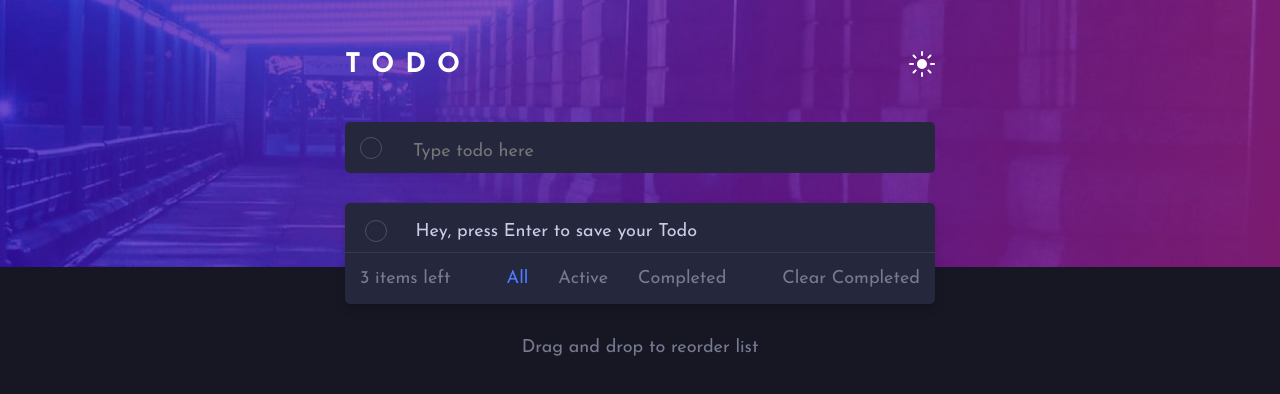
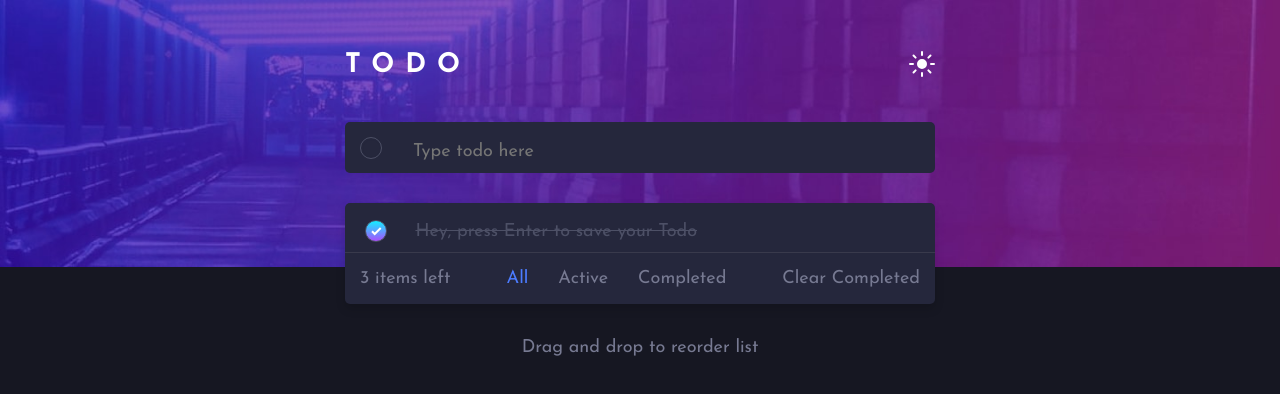
Before and after one commit to alisariyer/todo-app, a React (Create React App) app: page / in a window 1280 px wide. Both pictures are taken after a click on the element 376 px from the left and 231 px from the top of the page. Shown: the top 394 px of the page. Built offline with nearby package versions, Linux system fonts and the light colour scheme.

Commit message:
1. Add isCompleted property in object 2. Add handleCheck function in new TodoItem component 3. Add .checked styling for two themes

```diff
--- a/src/App.js
+++ b/src/App.js
@@ -9,7 +9,7 @@ export default function App() {
 
   const [isLightTheme, toggleTheme] = useReducer(prevState => !prevState, false);
 
-  const [todoList, setTodoList] = useState(() => JSON.parse(localStorage.getItem('todoList')) || [ { id: 0, content: 'Hey, press Enter to save your Todo'}]);
+  const [todoList, setTodoList] = useState(() => JSON.parse(localStorage.getItem('todoList')) || [ { id: 0, content: 'Hey, press Enter to save your Todo', isCompleted: false}]);
 
   useEffect(() => {
     localStorage.setItem('todoList', JSON.stringify(todoList))
@@ -27,6 +27,16 @@ export default function App() {
     }
   }
 
+  const handleCheck = (todoId) => {
+    setTodoList(prevTodoList => prevTodoList.map(
+      todo => todo.id !== todoId ? todo : {
+        id: todo.id,
+        content: todo.content,
+        isCompleted: !todo.isCompleted
+      }
+    ))
+  }
+
   return (
     <div className={`container-fluid p-5 ${isLightTheme ? "light-theme" : ""}`}>
       <div className="bg"></div>
@@ -36,7 +46,7 @@ export default function App() {
         onTodoChange={(value) => setNewTodo(value)}
         onTodoKeyPress={handleAddTodo}
       />
-      <ItemList todoList={todoList} />
+      <ItemList todoList={todoList} handleCheck={handleCheck}/>
       <FilterMenu />
       <div className="instructions text-center my-5">
         Drag and drop to reorder list
--- a/src/components/ItemList.js
+++ b/src/components/ItemList.js
@@ -1,30 +1,10 @@
 import React from "react";
-import CheckIcon from "./../images/icon-check.svg";
-import CrossIcon from "./../images/icon-cross.svg";
+import TodoItem from "./TodoItem";
 
-export default function ItemList({ todoList }) {
+export default function ItemList({ todoList, handleCheck }) {
 
   const list = todoList.map((todo) => {
-    return (
-      <div
-        key={todo.id}
-        className="list-group-item border-0 p-4 align-items-center"
-      >
-        <div className="row align-items-center">
-          <div className="col-1 px-2">
-            <div className="check-container bg-check mx-auto">
-              <img src={CheckIcon} alt="check" />
-            </div>
-          </div>
-          <div className="col-10 px-4 not-finished">
-            <p className="todo-text">{todo.content}</p>
-          </div>
-          <div className="col-1 px-2 text-center">
-            <img className="cross-icon" src={CrossIcon} alt="check" />
-          </div>
-        </div>
-      </div>
-    );
+    return <TodoItem key={todo.id} todo={todo} handleCheck={handleCheck}/>;
   });
   return (
     <div className="list-group shadow my-5 border-radius">
--- /dev/null
+++ b/src/components/TodoItem.js
@@ -0,0 +1,26 @@
+import React from "react";
+import CheckIcon from "./../images/icon-check.svg";
+import CrossIcon from "./../images/icon-cross.svg";
+
+export default function TodoItem({ todo, handleCheck }) {
+console.log(todo);
+  return (
+    <div
+      className={`${todo.isCompleted ? "checked" : ""} list-group-item border-0 p-4 align-items-center`}
+    >
+      <div className="row align-items-center">
+        <div className="col-1 px-2">
+          <div className="check-container bg-check mx-auto" onClick={() => handleCheck(todo.id)}>
+            <img src={CheckIcon} alt="check" />
+          </div>
+        </div>
+        <div className="col-10 px-4 not-finished">
+          <p className="todo-text">{todo.content}</p>
+        </div>
+        <div className="col-1 px-2 text-center">
+          <img className="cross-icon" src={CrossIcon} alt="check" />
+        </div>
+      </div>
+    </div>
+  );
+}
--- a/src/css/base.css
+++ b/src/css/base.css
@@ -139,6 +139,7 @@ p {
     height: calc(var(--fs) * 2.8);
     color: var(--clr-dt-dg-blue);
     background-color: var(--clr-dt-vd-ds-blue);
+    user-select: none;
 }
 
 .btn-theme,
@@ -191,6 +192,24 @@ p {
     background-color: var(--clr-dt-vd-ds-blue);
     cursor: pointer;
     z-index: 100;
+}
+
+.checked .check-container {
+    background: linear-gradient(0deg, rgb(169, 78, 255), rgb(19, 239, 255));
+}
+
+.checked .check-container::after {
+    background: none;
+}
+
+.checked img {
+    display: block !important;
+    z-index: 9999;
+}
+
+.checked .todo-text {
+    text-decoration:line-through;
+    color: var(--clr-dt-vdg-blue);
 }
 
 .list-group-item:hover .cross-icon {
@@ -269,6 +288,14 @@ p {
     color: var(--clr-lt-dg-blue);
 }
 
+.light-theme .checked .check-container::after {
+    background: none;
+}
+
+.light-theme .checked .todo-text {
+    color: var(--clr-lt-lg-blue);
+}
+
 /*■■■■■■■■■■■■■■■■■■■■■■■■■■■■■■■■■■■■■■■■■■■■■■■■■■■■■■■■■■■■
                     Media Queries
 ■■■■■■■■■■■■■■■■■■■■■■■■■■■■■■■■■■■■■■■■■■■■■■■■■■■■■■■■■■■■*/
```
